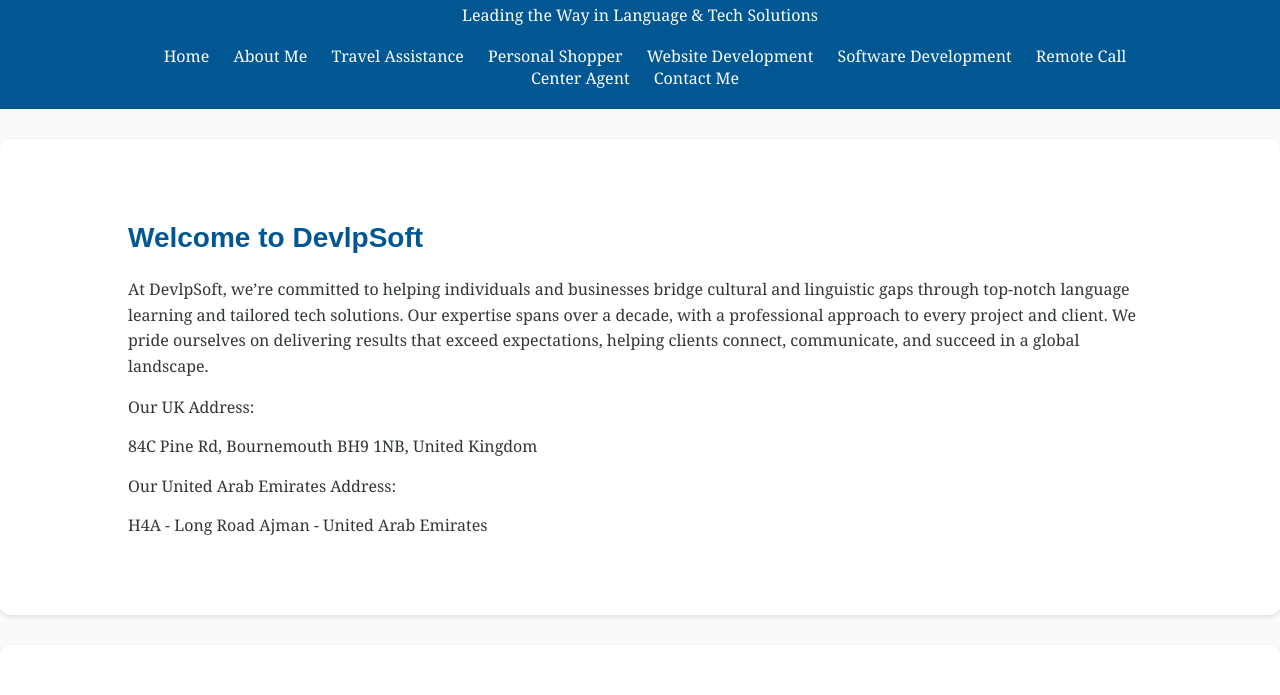
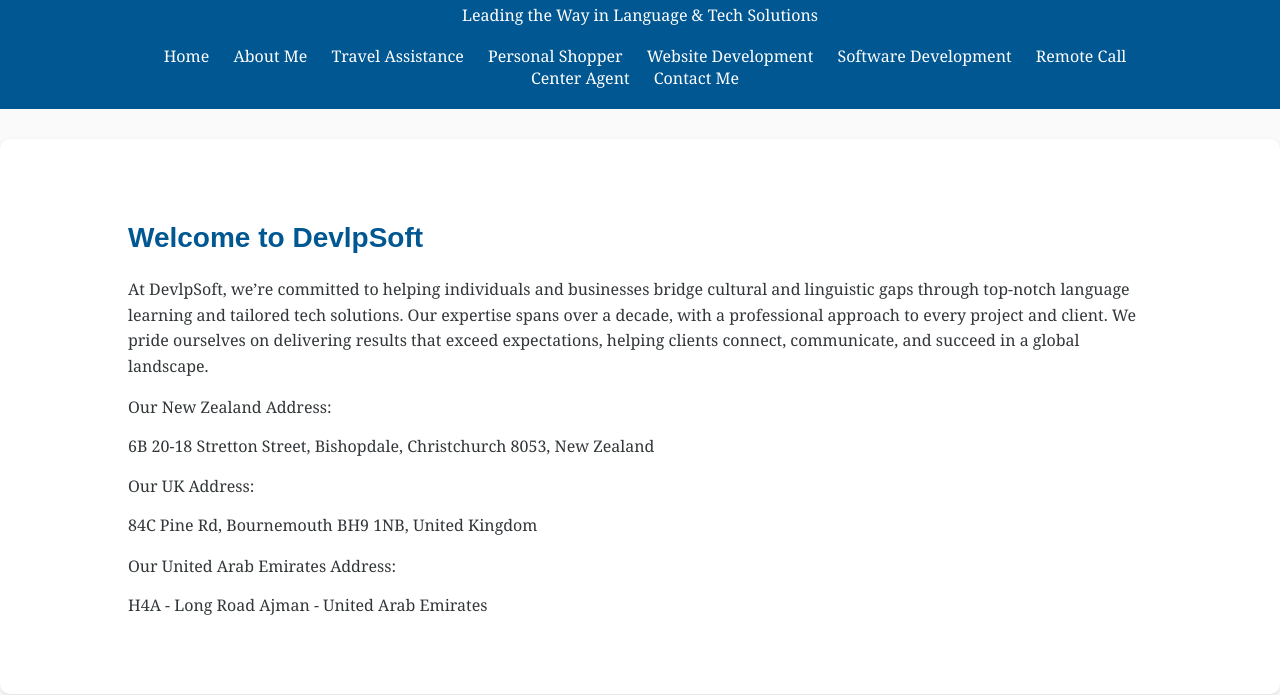
Before and after one commit to linkdown2023/Devlp-Soft, a plain HTML site: page aboutme.html in a window 1280 px wide. Shown: the part 107-802 px from the top of the page. Drawn offline with Linux system fonts and the light colour scheme.

Commit message:
Update aboutme.html

```diff
--- a/aboutme.html
+++ b/aboutme.html
@@ -112,6 +112,9 @@
         <h2>Welcome to DevlpSoft</h2>
         <p>At DevlpSoft, we’re committed to helping individuals and businesses bridge cultural and linguistic gaps through top-notch language learning and tailored tech solutions. Our expertise spans over a decade, with a professional approach to every project and client. We pride ourselves on delivering results that exceed expectations, helping clients connect, communicate, and succeed in a global landscape.</p>
 
+        Our New Zealand Address:
+         <p>6B 20-18 Stretton Street, Bishopdale, Christchurch 8053, New Zealand </p>
+
         Our UK Address:
         <p> 84C Pine Rd, Bournemouth BH9 1NB, United Kingdom </p>
         Our United Arab Emirates Address:
```
